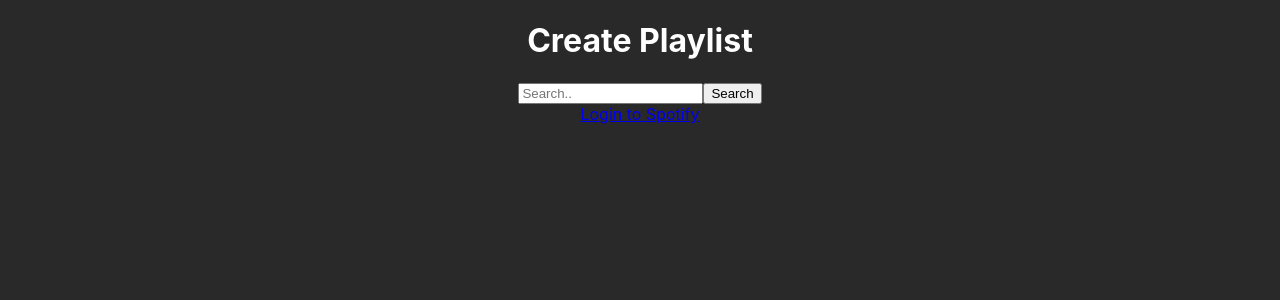
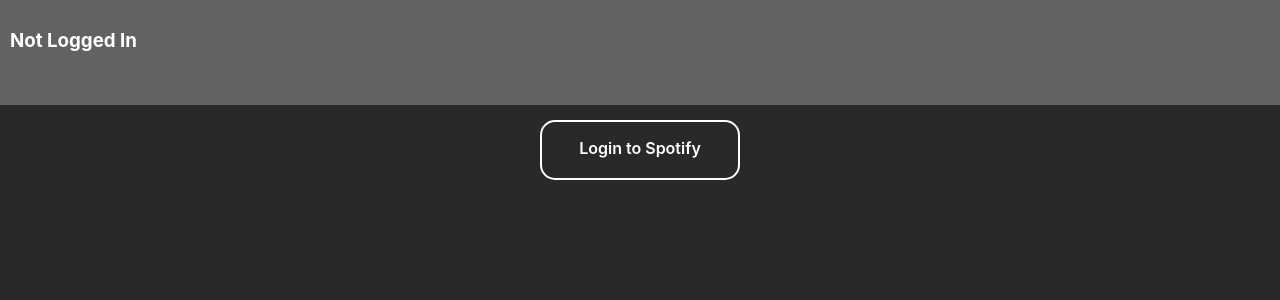
Before and after one commit to Lumiinox/homework-gigih, a React (Create React App) app: page / in a window 1280 px wide. Shown: the top 300 px of the page. Built offline with nearby package versions, Linux system fonts and the light colour scheme.

Commit message:
Homework Module 3 Session 3

```diff
--- a/src/App.js
+++ b/src/App.js
@@ -1,6 +1,4 @@
-import logo from './logo.svg';
 import './App.css';
-import Search from './Search.js';
 import PlayList from './pages/PlayList';
 
 function App() {
--- /dev/null
+++ b/src/components/createPlayListForm/index.js
@@ -0,0 +1,23 @@
+import CustomButton from '../customButton';
+import './index.css';
+
+const CreatePlayListForm = (props) => {
+    return (
+        <>
+            <h1>Create Playlist</h1>
+            <div className='formWrapper'>
+                <form className='createPlaylist' onSubmit={props.onSubmit}>
+                    <input type = "text" placeholder = "Playlist Name" onChange={props.onChangeName}></input>
+                    <br/>
+                    <br/>
+                    <textarea type = "text-area" placeholder = "Playlist Description" onChange={props.onChangeDesc}></textarea>
+                    <br/>
+                    <br/>
+                    <CustomButton type="submit" >Create</CustomButton>
+                </form>
+            </div>
+        </>
+    )
+}
+
+export default CreatePlayListForm;
--- a/src/components/search/index.js
+++ b/src/components/search/index.js
@@ -1,11 +1,12 @@
 import CustomButton from '../customButton';
-import axios from 'axios';
 
 const Search = (props) => {
     return (
         <>
             <form onSubmit={props.onSubmit}>
                 <input type = "text" placeholder = "Search.." onChange={props.setSearchKeword}></input>
+                <br/>
+                <br/>
                 <CustomButton type="submit">Search</CustomButton>
             </form>
         </>
--- /dev/null
+++ b/src/components/userProfile/index.css
@@ -0,0 +1,18 @@
+.header {
+    height: 85px;
+    width: 100%;
+    background-color: rgba(105, 105, 105, 0.9);
+    position:fixed;
+    top:0;
+    z-index:10;
+    padding: 10px;
+  }
+
+.header-container{
+  float:left;
+}
+
+.profilePic {
+  height: 75px;
+  border-radius: 100px;
+}
--- /dev/null
+++ b/src/components/userProfile/index.js
@@ -0,0 +1,24 @@
+import './index.css';
+const ProfileHeader = (props) => {
+    return(
+        <>
+            {props.loginStatus ? (
+                <div className="header">
+                    <div className="header-container">
+                            {/* <img className='profilePic' src={props.imageUrl} alt=""></img> */}
+                            <h3 className='userName'>{props.displayName}</h3>
+                    </div>
+                </div>
+            ) : (
+                <div className="header">
+                    <div className="header-container">
+                            <h3>Not Logged In</h3>
+                    </div>
+                </div>
+            )}
+
+        </>
+    )
+}
+
+export default ProfileHeader;
--- a/src/index.css
+++ b/src/index.css
@@ -7,6 +7,7 @@
   -moz-osx-font-smoothing: grayscale;
   background-color: rgb(41, 41, 41);
   color:white;
+  padding-top: 120px;
 }
 
 code {
--- a/src/pages/PlayList.css
+++ b/src/pages/PlayList.css
@@ -11,3 +11,73 @@
 .bodyWrapper{
     text-align: center;
 }
+
+/* Button syle from https://getcssscan.com/css-buttons-examples (Button 28)*/
+button, a {
+  appearance: none;
+  background-color: transparent;
+  border: 2px solid #ffffff;
+  border-radius: 15px;
+  box-sizing: border-box;
+  color: #ffffff;
+  cursor: pointer;
+  display: inline-block;
+  font-family: Roobert,-apple-system,BlinkMacSystemFont,"Segoe UI",Helvetica,Arial,sans-serif,"Apple Color Emoji","Segoe UI Emoji","Segoe UI Symbol";
+  font-size: 16px;
+  font-weight: 600;
+  line-height: normal;
+  margin: 0;
+  min-height: 60px;
+  min-width: 0;
+  outline: none;
+  padding: 16px 24px;
+  text-align: center;
+  text-decoration: none;
+  transition: all 300ms cubic-bezier(.23, 1, 0.32, 1);
+  user-select: none;
+  -webkit-user-select: none;
+  touch-action: manipulation;
+  width: 100px;
+  will-change: transform;
+}
+
+button:disabled,a:disabled {
+  pointer-events: none;
+}
+
+button:hover,a:hover {
+  color: #fff;
+  background-color: #1A1A1A;
+  box-shadow: rgba(0, 0, 0, 0.25) 0 8px 15px;
+  transform: translateY(-2px);
+}
+
+button:active,a:active {
+  box-shadow: none;
+  transform: translateY(0);
+}
+
+input{
+    width: 250px;
+    height: 25px;
+    border-radius: 20px;
+    padding: 5px;
+    border-color: white;
+    color: white;
+    background-color: rgb(41, 41, 41) ;
+    font-weight: 100;
+}
+
+textarea{
+    width: 250px;
+    height: 50px;
+    border-radius: 20px;
+    padding: 5px;
+    border-color: white;
+    color: white;
+    background-color: rgb(41, 41, 41) ;
+}
+
+.buttonA{
+  width: 200px;
+}
--- a/src/pages/PlayList.js
+++ b/src/pages/PlayList.js
@@ -3,22 +3,34 @@
 import Search from '../components/search';
 import axios from 'axios';
 import './PlayList.css';
+import ProfileHeader from '../components/userProfile';
+import CreatePlayListForm from '../components/createPlayListForm';
 
 
 
 function PlayList(){
     const CLIENT_ID = "50617af7a91f49b78dd47bcc7ee69433";
-    const REDIRECT_URI = "http://localhost:3000"
-    const AUTH_ENDPOINT = "https://accounts.spotify.com/authorize"
-    const RESPONSE_TYPE = "token"
+    const REDIRECT_URI = "http://localhost:3000";
+    const AUTH_ENDPOINT = "https://accounts.spotify.com/authorize";
+    const RESPONSE_TYPE = "token";
+    const SCOPE = 'playlist-modify-private';
+
+    const [token, setToken] = useState("");
+
+    const [currentProfileData, setCurrentProfileData] = useState([]);
 
     const [selectedSongUri, setSelectedSongUri] = useState([]);
     const [searchResult, setSearchResult] = useState([]);
 
-    const [token, setToken] = useState("");
     const [searchKeyword, setSearchKeyword] = useState("");
 
+    const [userID, setUserID] = useState("");
+
+    const [playlistName, setPlaylistName] = useState("");
+    const [playlistDescription, setPlayListDescription] = useState("");
+
     const [searchStatus, setSearchStatus] = useState(false);
+    const [loginStatus, setLoginStatus] = useState(false);
 
     useEffect(() => {
         if(!searchStatus){
@@ -26,6 +38,26 @@
             setSearchResult(tempSelectedSong);
         }
     },[selectedSongUri]);
+
+    useEffect(() => {
+        async function getUserData(){
+            await axios.get(`https://api.spotify.com/v1/me`,
+            {
+                headers: {
+                    Authorization: `Bearer ${token}`
+                },
+            }).then ((response) => {
+                setLoginStatus(true);
+                console.log(response);
+                setCurrentProfileData(response.data);
+                setUserID(response.data.id);
+                }
+            )
+        }
+        if(token){
+            getUserData();
+        }
+    },[token])
 
     useEffect(() => {
         const hash = window.location.hash
@@ -36,6 +68,7 @@
 
             window.location.hash = "";
             console.log("URI change");
+
         }
         console.log(`tokenIn ${tokenIn}`)
         setToken(tokenIn)
@@ -44,12 +77,13 @@
 
     const logout = () => {
         setToken("");
+        setLoginStatus(false);
     }
 
     const CallSpotifySearch = async (e) => {
         e.preventDefault();
-        console.log(token)
-        console.log(searchKeyword)
+        console.log(token);
+        console.log(searchKeyword);
         await axios.get(`https://api.spotify.com/v1/search`,
         {
             headers: {
@@ -79,10 +113,93 @@
         }
     }
 
+    const CreatePlaylist = async () => {
+        const data = JSON.stringify({
+            name: playlistName,
+            description: playlistDescription,
+            public: false,
+            collaborative: false,
+        })
+
+        const headerConfig = {
+            headers: {
+                'Authorization': 'Bearer ' + token,
+                'Content-Type' : 'application/json',
+            },
+        }
+
+        const response = await axios.post(`https://api.spotify.com/v1/users/${userID}/playlists`,
+            data,
+            headerConfig
+        );
+        return response.data.id;
+    }
+
+    const AddMusicToCreatedPlaylist = async (playListID) => {
+        let uris = selectedSongUri;
+        console.log("PlayListID")
+        console.log(playListID);
+        console.log(uris);
+        const data = JSON.stringify({
+            uris
+        });
+
+        const headerConfig = {
+            headers: {
+                'Authorization': 'Bearer ' + token,
+                'Content-Type' : 'application/json',
+            },
+        }
+
+        console.log(data);
+        const response = await axios.post(`https://api.spotify.com/v1/playlists/${playListID}/tracks`,
+            data,
+            headerConfig);
+        console.log(response);
+        alert("PlayList Created");
+    }
+
+    const CreateAndAddToPlaylist = async (e) =>{
+        e.preventDefault();
+        const playListID = await CreatePlaylist();
+
+        await AddMusicToCreatedPlaylist(playListID);
+    }
+
     return(
         <div className='bodyWrapper'>
 
-            <h1>Create Playlist</h1>
+            {loginStatus ? <ProfileHeader
+                loginStatus = {loginStatus}
+                // imageUrl    = {currentProfileData.images[0].url}
+                displayName = {currentProfileData.display_name}
+            />
+        :
+            <ProfileHeader
+                loginStatus = {loginStatus}
+                imageUrl    = {""}
+                displayName = {""}
+            />
+        }
+
+
+            {!token ?
+                    <a className="buttonA" href={`${AUTH_ENDPOINT}?client_id=${CLIENT_ID}&redirect_uri=${REDIRECT_URI}&response_type=${RESPONSE_TYPE}&scope=${SCOPE}`}>Login
+                        to Spotify</a>
+                    : <button onClick={logout}>Logout</button>}
+
+            <br/>
+
+            {loginStatus &&
+                <>
+                    <CreatePlayListForm
+                        onChangeName    = {e => setPlaylistName(e.target.value)}
+                        onChangeDesc    = {e => setPlayListDescription(e.target.value)}
+                        onSubmit        = {CreateAndAddToPlaylist}/>
+
+                    <br/>
+                    <br/>
+                    <br/>
 
                     <Search
                         token           = {token}
@@ -90,10 +207,7 @@
                         onSubmit        = {CallSpotifySearch}
                     />
 
-            {!token ?
-                    <a href={`${AUTH_ENDPOINT}?client_id=${CLIENT_ID}&redirect_uri=${REDIRECT_URI}&response_type=${RESPONSE_TYPE}`}>Login
-                        to Spotify</a>
-                    : <button onClick={logout}>Logout</button>}
+                    <br/>
 
                     <table>
                         <tbody>
@@ -110,7 +224,8 @@
                             }
                         </tbody>
                     </table>
-
+                </>
+            }
         </div>
     )
 }
```
Also changed, not shown: src/components/createPlayListForm/index.css (added), src/images/no-pp-image.png (added), 1 other file (tests, documents, lock files or other folders). Lines whose indentation alone changed are shown as unchanged.
